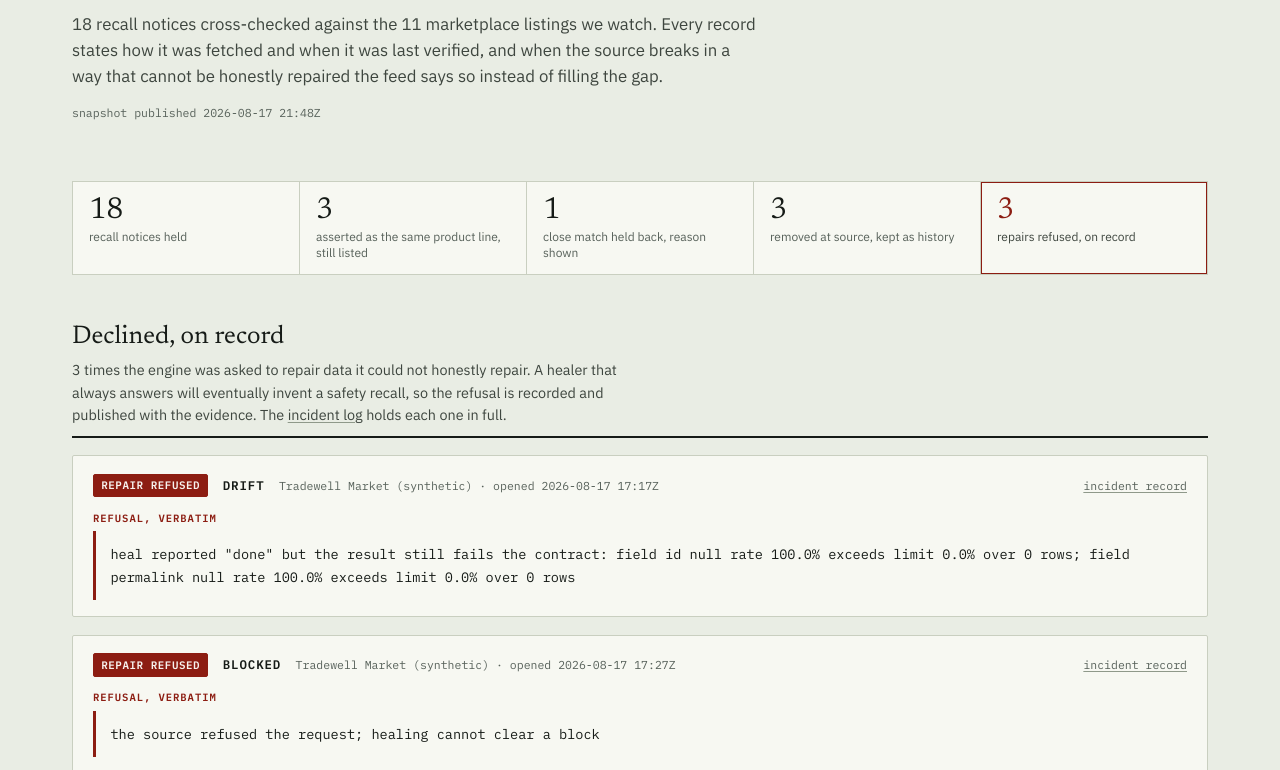
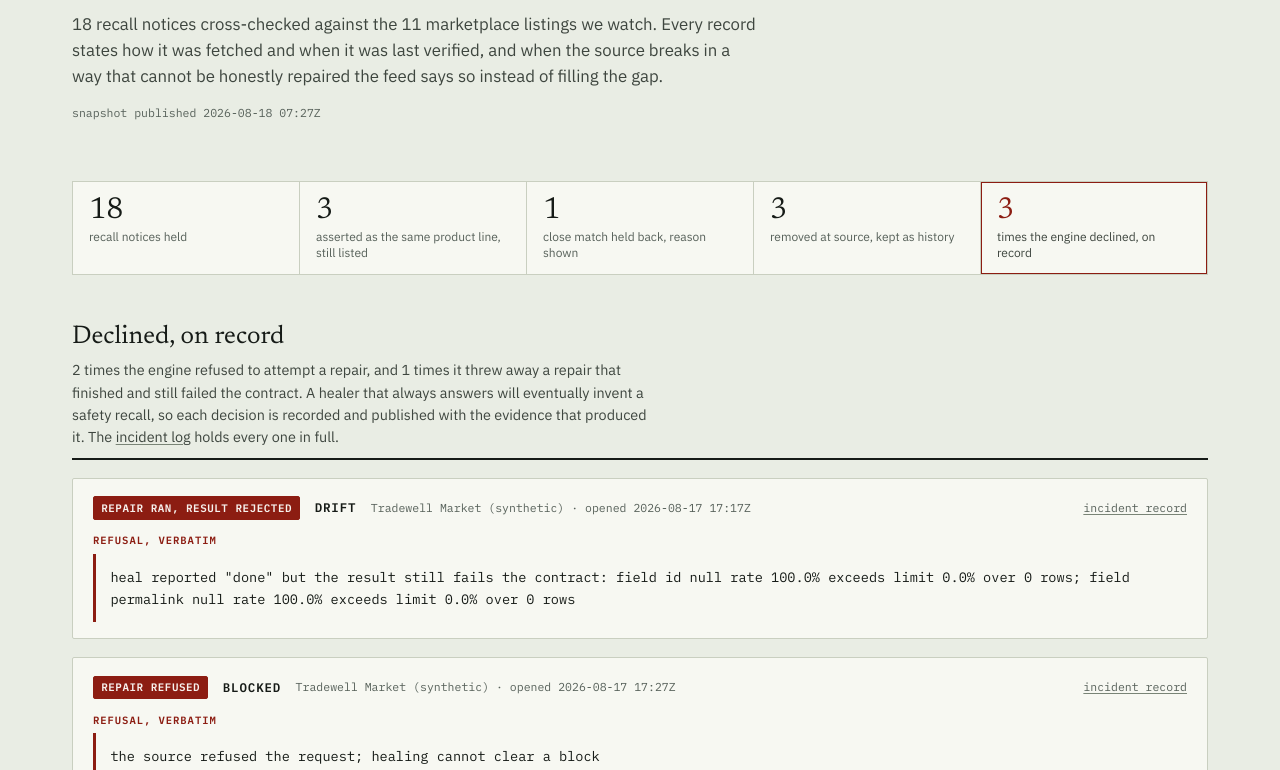
Before and after one commit to chiruu12/vouch, a Next.js app in the folder web/: page / in a window 1280 px wide. Shown: the part 450-1220 px from the top of the page. Built offline with nearby package versions, Linux system fonts and the light colour scheme.

Commit message:
stop the held block reading as an endorsement

```diff
--- a/web/app/globals.css
+++ b/web/app/globals.css
@@ -41,6 +41,8 @@
  */
 
 :root {
+  color-scheme: light;
+
   /* light palette, the full definition */
   --paper: #e9ede4;
   --card: #f7f8f2;
@@ -49,7 +51,7 @@
   --ink-2: #3e463f;
   --ink-3: #57615a;
   --rule: #c9cfc0;
-  --rule-strong: #8f998a;
+  --rule-strong: #798476;
 
   --verified: #11603a;
   --verified-bg: #dcebe0;
@@ -75,6 +77,8 @@
 
 @media (prefers-color-scheme: dark) {
   :root:not([data-theme="light"]) {
+    color-scheme: dark;
+
     --paper: #101410;
     --card: #171d16;
     --sunken: #1f261d;
@@ -82,7 +86,7 @@
     --ink-2: #b4bdae;
     --ink-3: #8e9889;
     --rule: #2b3329;
-    --rule-strong: #57624f;
+    --rule-strong: #6b7663;
 
     --verified: #7cc7a1;
     --verified-bg: #152a1e;
@@ -97,6 +101,8 @@
 }
 
 :root[data-theme="dark"] {
+  color-scheme: dark;
+
   --paper: #101410;
   --card: #171d16;
   --sunken: #1f261d;
@@ -104,7 +110,7 @@
   --ink-2: #b4bdae;
   --ink-3: #8e9889;
   --rule: #2b3329;
-  --rule-strong: #57624f;
+  --rule-strong: #6b7663;
 
   --verified: #7cc7a1;
   --verified-bg: #152a1e;
@@ -988,6 +994,17 @@ ul.evidence li::before {
   background: var(--healed-bg);
 }
 
+/* A match we assert is not a repair we made, so it does not get the healed amber.
+ * Hue on this page means one thing at a time, and amber already means "repaired,
+ * then re-measured". A reader who learned the legend on the feed would otherwise
+ * read the method page's worked examples as claims about the scraper. Outlined in
+ * ink: a decision, stated, carrying no repair claim. */
+.verdict[data-kind="asserted"] {
+  color: var(--ink);
+  background: transparent;
+  border-color: var(--rule-strong);
+}
+
 /* A queue conflict is not a verdict, so it gets the neutral slate rather than
  * the clay the page reserves for things we decided not to do. */
 .verdict[data-kind="waiting"] {
--- a/web/app/layout.tsx
+++ b/web/app/layout.tsx
@@ -133,7 +133,9 @@ export default function RootLayout({ children }: { children: React.ReactNode })
         <Masthead />
         <HealthStrip />
         <div className="shell">
-          <main className="main" id="main">
+          {/* tabIndex is what makes the skip link move focus in WebKit; without it
+              Safari scrolls to the feed and the next Tab starts from the top again. */}
+          <main className="main" id="main" tabIndex={-1}>
             {children}
           </main>
         </div>
--- a/web/app/method/page.tsx
+++ b/web/app/method/page.tsx
@@ -79,7 +79,7 @@ export default function Page() {
           </p>
         </div>
 
-        <div className="figures" aria-label="Study at a glance">
+        <div className="figures" role="group" aria-label="Study at a glance">
           <Figure value={s.listings} label="real listings examined" />
           <Figure value={s.publishable} label={`asserted, ${pct(s.publishable)} of listings`} />
           <Figure value={s.quarantined} label={`quarantined, ${pct(s.quarantined)}`} emphasis="refusal" />
@@ -198,7 +198,7 @@ export default function Page() {
                     <td>
                       <span
                         className="verdict"
-                        data-kind={e.verdict === "publishable" ? "healed" : "refused"}
+                        data-kind={e.verdict === "publishable" ? "asserted" : "refused"}
                       >
                         {e.verdict === "publishable" ? "asserted" : "held"}
                       </span>
--- a/web/app/page.tsx
+++ b/web/app/page.tsx
@@ -10,7 +10,7 @@
 // whose argument is "we decline to publish" should decline on the front page.
 
 import { Figure, ListingRow, Machine, Provenance, Severity, Trust } from "../components/parts";
-import { dateOnly, snapshot, stamp, type PubRecall } from "../lib/data";
+import { dateOnly, outcome, snapshot, stamp, type PubRecall } from "../lib/data";
 
 const RISK_ORDER: Record<string, number> = {
   Serious: 0,
@@ -26,7 +26,7 @@ function byRisk(a: PubRecall, b: PubRecall): number {
   return (b.published ?? "").localeCompare(a.published ?? "");
 }
 
-function Recall({ r }: { r: PubRecall }) {
+function Recall({ r, threshold }: { r: PubRecall; threshold: number }) {
   return (
     <article className="card" data-risk={r.risk}>
       <div className="card-top">
@@ -89,7 +89,7 @@ function Recall({ r }: { r: PubRecall }) {
           {r.onSale.map((l) => (
             <ListingRow listing={l} key={l.id} />
           ))}
-          <Provenance p={r.onSale[0]!.provenance} />
+          <Provenance p={r.onSale[0]!.provenance} attached />
         </div>
       )}
 
@@ -104,9 +104,9 @@ function Recall({ r }: { r: PubRecall }) {
             same as never having looked.
           </p>
           {r.quarantined.map((l) => (
-            <ListingRow listing={l} key={l.id} />
+            <ListingRow listing={l} threshold={threshold} key={l.id} />
           ))}
-          <Provenance p={r.quarantined[0]!.provenance} />
+          <Provenance p={r.quarantined[0]!.provenance} attached />
         </div>
       )}
 
@@ -124,6 +124,11 @@ export default function Page() {
   // declined, it was not allowed to start. The distinction is the snapshot's
   // own, and the front page inherits it rather than recounting.
   const refusals = snap.incidents.filter((i) => i.refusal !== null && !i.healDeferred);
+  // Not all of these are refusals to repair. One is a repair that ran, reported done,
+  // and was rejected on measurement, which is a refusal to publish. Counting them under
+  // one word made the strongest entry in the log read as the weakest.
+  const declinedToStart = refusals.filter((i) => !i.healAttempted).length;
+  const rejectedResult = refusals.filter((i) => i.healAttempted).length;
 
   return (
     <>
@@ -139,12 +144,12 @@ export default function Page() {
         <p className="stamp-line">snapshot published {stamp(snap.generatedAt)}</p>
       </header>
 
-      <div className="figures" aria-label="This snapshot at a glance">
+      <div className="figures" role="group" aria-label="This snapshot at a glance">
         <Figure value={snap.totals.recalls} label="recall notices held" />
         <Figure value={snap.totals.asserted} label="asserted as the same product line, still listed" />
         <Figure value={snap.totals.quarantined} label="close match held back, reason shown" />
         <Figure value={snap.totals.withdrawn} label="removed at source, kept as history" />
-        <Figure value={snap.totals.refusals} label="repairs refused, on record" emphasis="refusal" />
+        <Figure value={snap.totals.refusals} label="times the engine declined, on record" emphasis="refusal" />
       </div>
 
       {refusals.length === 0 ? null : (
@@ -154,17 +159,22 @@ export default function Page() {
               Declined, on record
             </h2>
             <p className="section-note">
-              {refusals.length} times the engine was asked to repair data it could not honestly
-              repair. A healer that always answers will eventually invent a safety recall, so
-              the refusal is recorded and published with the evidence. The{" "}
-              <a href="/incidents">incident log</a> holds each one in full.
+              {declinedToStart} times the engine refused to attempt a repair, and{" "}
+              {rejectedResult} times it threw away a repair that finished and still failed the
+              contract. A healer that always answers will eventually invent a safety recall, so
+              each decision is recorded and published with the evidence that produced it. The{" "}
+              <a href="/incidents">incident log</a> holds every one in full.
             </p>
           </div>
           {refusals.map((i) => (
             <article className="card" key={i.id}>
               <div className="card-top">
-                <span className="verdict" data-kind="refused">
-                  repair refused
+                {/* The same definition the incident log uses. Hardcoding "repair
+                    refused" here collapsed a repair that ran and was thrown out on
+                    measurement into a repair we declined to start, which is the
+                    distinction the log exists to keep. */}
+                <span className="verdict" data-kind={outcome(i).kind}>
+                  {outcome(i).label}
                 </span>
                 <span className="cause">{i.cause}</span>
                 <span className="ref">
@@ -196,7 +206,7 @@ export default function Page() {
         </div>
         <p className="notice">{snap.caveat}</p>
         {active.map((r) => (
-          <Recall r={r} key={`${r.provenance.sourceId}-${r.ref}`} />
+          <Recall r={r} threshold={snap.publishThreshold} key={`${r.provenance.sourceId}-${r.ref}`} />
         ))}
       </section>
 
@@ -223,7 +233,7 @@ export default function Page() {
             {snap.withdrawn.map((l) => (
               <ListingRow listing={l} key={l.id} />
             ))}
-            <Provenance p={snap.withdrawn[0]!.provenance} />
+            <Provenance p={snap.withdrawn[0]!.provenance} attached />
           </div>
         </section>
       )}
--- a/web/lib/data.ts
+++ b/web/lib/data.ts
@@ -52,3 +52,22 @@ export function money(price: number | null, currency: string | null): string {
   const n = price.toFixed(2);
   return currency === null ? `${n} (currency not extracted)` : `${n} ${currency}`;
 }
+
+/** What actually happened to a repair, in five kinds rather than two.
+ *
+ *  Lives here because both the feed and the incident log render it, and they had
+ *  drifted: the log distinguished a repair we refused to start from one that ran and
+ *  was thrown out on measurement, while the feed labelled all of them "repair refused".
+ *  The rejected-on-measurement case is the most interesting entry in the log, and the
+ *  front page was flattening it into the least interesting one. One definition, both
+ *  pages. */
+export function outcome(i: PubIncident): { label: string; kind: "refused" | "healed" | "waiting" } {
+  // A resurrection needs no repair and refused nothing, so neither the clay verdict nor
+  // the repaired label fits. It gets the neutral kind and says what it actually is.
+  if (i.cause === "resurrected") return { label: "reported, nothing repaired", kind: "waiting" };
+  if (i.verified && i.healAttempted) return { label: "repaired and verified", kind: "healed" };
+  if (i.healAttempted) return { label: "repair ran, result rejected", kind: "refused" };
+  if (i.healDeferred) return { label: "repair deferred, collector busy", kind: "waiting" };
+  if (i.refusal !== null) return { label: "repair refused", kind: "refused" };
+  return { label: "no repair needed", kind: "healed" };
+}
--- a/web/public/snapshot.json
+++ b/web/public/snapshot.json
@@ -1,5 +1,5 @@
 {
-  "generatedAt": "2026-08-17T21:48:35.177Z",
+  "generatedAt": "2026-08-18T07:27:40.830Z",
   "caveat": "Matched on product line, not on unit. Recalls are often limited to specific batches or serial ranges, and marketplace listings rarely show them, so a match here means this listing appears to be the same product as a recall, not that this particular item is affected.",
   "publishThreshold": 0.7,
   "sources": [
```
Also changed, not shown: web/app/incidents/page.tsx (+10 -19 lines), web/components/parts.tsx (+32 -6 lines), 1 other file (tests, documents, lock files or other folders).
